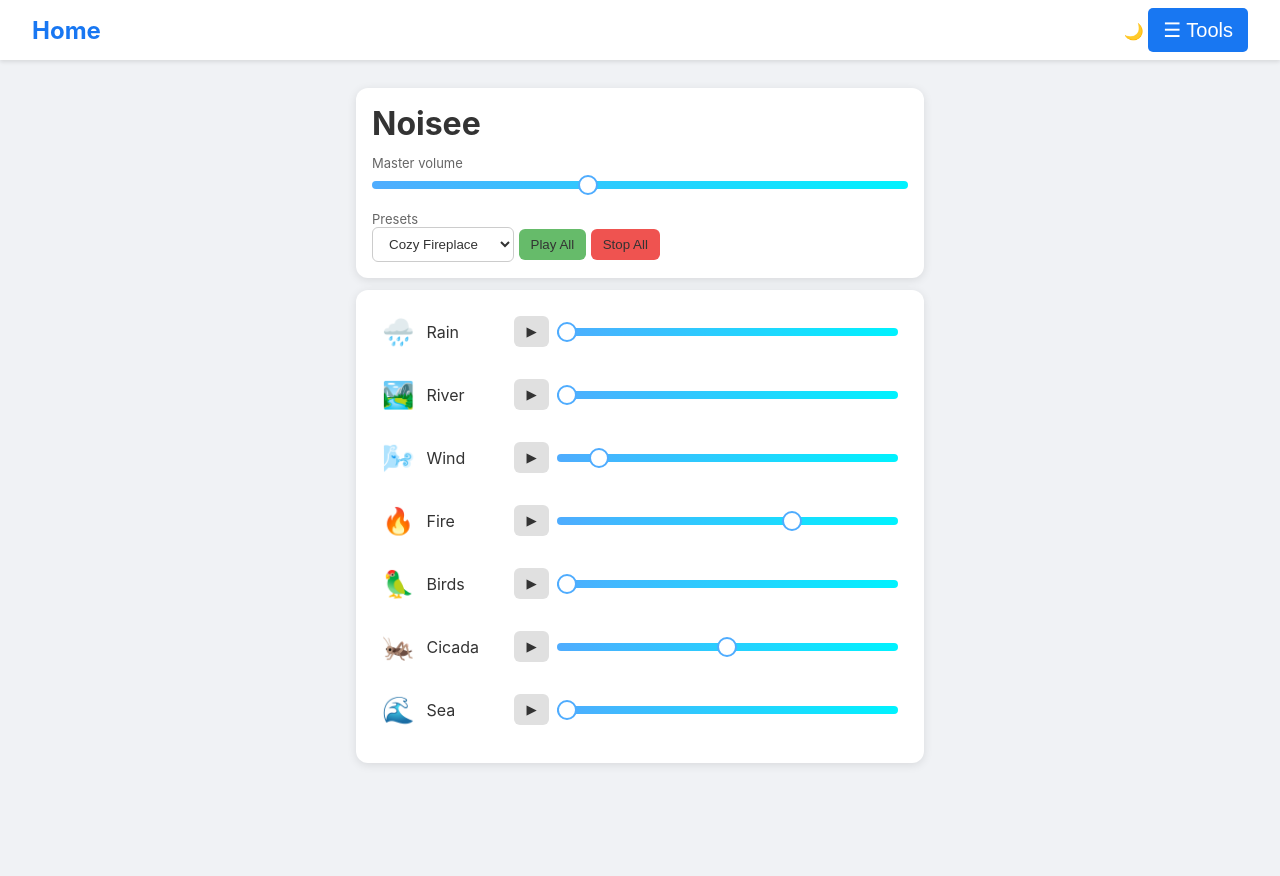
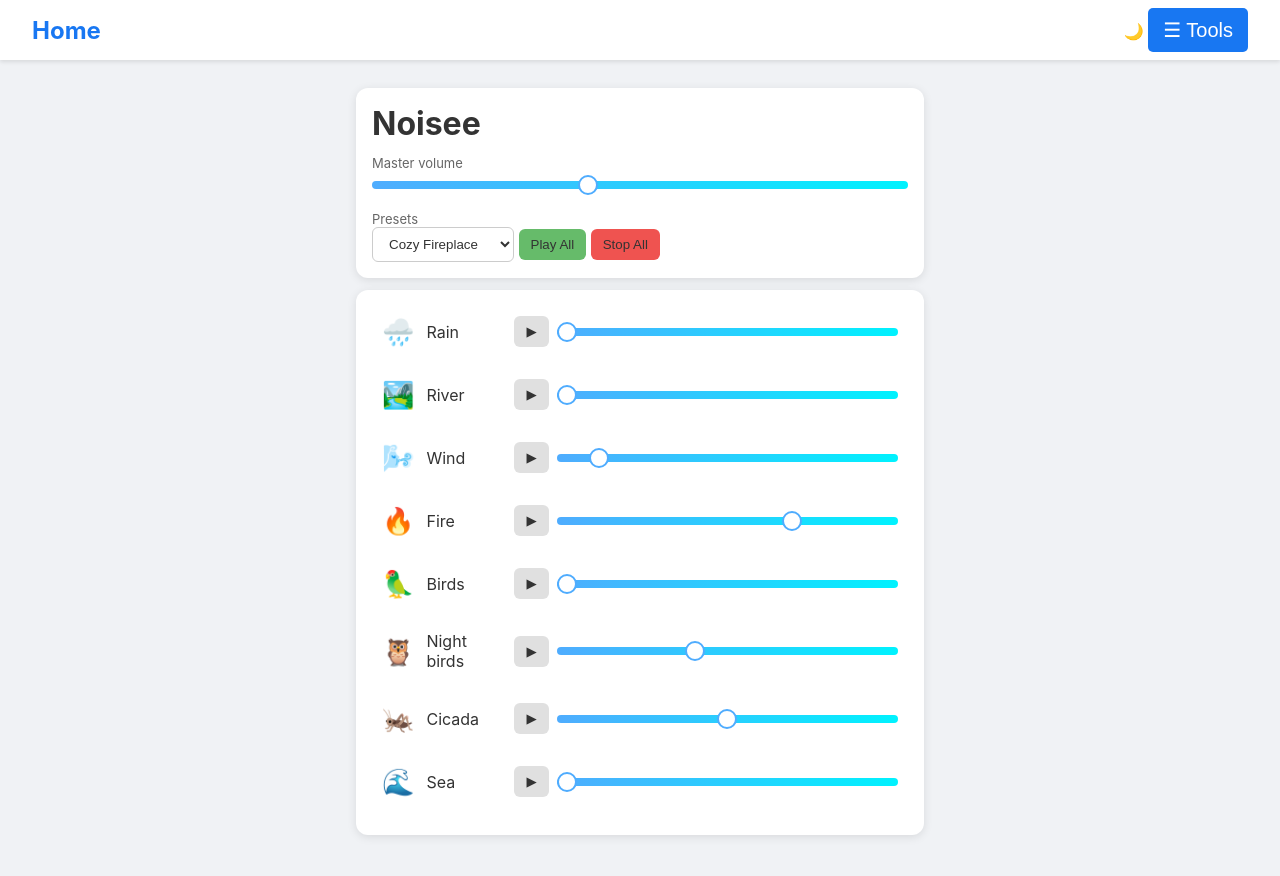
Before and after one commit to nishs1729/nishs1729.github.io, a Jekyll site: the page built from tools/noisee.html, in a window 1280 px wide. Shown: the top 876 px of the page. Built offline with Jekyll 4.4.1, drawn with Linux system fonts in a browser that asks for light colours.

Commit message:
Added night birds in noisee

```diff
--- a/tools/js/noisee.js
+++ b/tools/js/noisee.js
@@ -40,6 +40,8 @@ const soundsDef = [
    src:"assets/sounds/bonfire.mp3"},
   {id:"birds", icon:"🦜", name:"Birds",
    src:"assets/sounds/birds.mp3"},
+  {id:"night-birds", icon:"🦉", name:"Night birds",
+   src:"assets/sounds/owl.mp3"},
   {id:"cicada", icon:"🦗", name:"Cicada",
    src:"assets/sounds/cicada.mp3"},
   {id:"sea", icon:"🌊", name:"Sea",
--- a/tools/noisee.html
+++ b/tools/noisee.html
@@ -72,6 +72,14 @@
           <input type="range" min="0" max="1" step="0.01" value="0.6" class="slider" id="vol-birds">
         </div>
       </div>
+      <div class="sound-card" draggable="true" data-id="night-birds">
+        <div class="icon">🦉</div>
+        <div class="controls">
+          <div class="name">Night birds</div>
+          <button class="btn" id="play-night-birds">▶</button>
+          <input type="range" min="0" max="1" step="0.01" value="0.6" class="slider" id="vol-night-birds">
+        </div>
+      </div>
       <div class="sound-card" draggable="true" data-id="cicada">
         <div class="icon">🦗</div>
         <div class="controls">
@@ -101,7 +109,8 @@ const builtInPresets={
     fire: 0.7,
     birds: 0,
     cicada: 0.5,
-    sea: 0
+    sea: 0,
+    "night-birds": 0.4
   },
   "Gentle Rain": {
     rain: 0.6,
@@ -110,7 +119,8 @@ const builtInPresets={
     fire: 0,
     birds: 0,
     cicada: 0,
-    sea: 0
+    sea: 0,
+    "night-birds": 0
   },
   "Rainy Night": {
     rain:0.8,
@@ -119,7 +129,8 @@ const builtInPresets={
     fire:0,
     birds:0,
     cicada:0.3,
-    sea:0
+    sea:0,
+    "night-birds": 0
   },
   "Tropical Beach": {
     rain: 0,
@@ -128,7 +139,8 @@ const builtInPresets={
     fire: 0,
     birds: 1,
     cicada: 0,
-    sea: 0.8
+    sea: 0.8,
+    "night-birds": 0
   },
   "Thunderstorm": {
     rain: 0.9,
@@ -137,7 +149,8 @@ const builtInPresets={
     fire: 0,
     birds: 0,
     cicada: 0,
-    sea: 0
+    sea: 0,
+    "night-birds": 0
   },
   "Summer Night": {
     rain: 0,
@@ -146,7 +159,8 @@ const builtInPresets={
     fire: 0.5,
     birds: 0,
     cicada: 1,
-    sea: 0
+    sea: 0,
+    "night-birds": 0.7
   },
   "Forest Campfire": {
     rain:0,
@@ -155,7 +169,8 @@ const builtInPresets={
     fire:1,
     birds:0.7,
     cicada:1,
-    sea:0
+    sea:0,
+    "night-birds": 0.4
   },
   "Windy River": {
     rain:0,
@@ -164,7 +179,8 @@ const builtInPresets={
     fire:0,
     birds:0,
     cicada:0,
-    sea:0
+    sea:0,
+    "night-birds": 0
   },
   "Beach Day": {
     rain:0,
@@ -173,7 +189,8 @@ const builtInPresets={
     fire:0,
     birds:0.6,
     cicada:0,
-    sea:0.8
+    sea:0.8,
+    "night-birds": 0
   },
   "Night Swamp": {
     rain:0,
@@ -182,7 +199,8 @@ const builtInPresets={
     fire:0,
     birds:0,
     cicada:0.9,
-    sea:0.2
+    sea:0.2,
+    "night-birds": 0.7
   }
 };
 </script>
```
Also changed, not shown: 1 other file.
